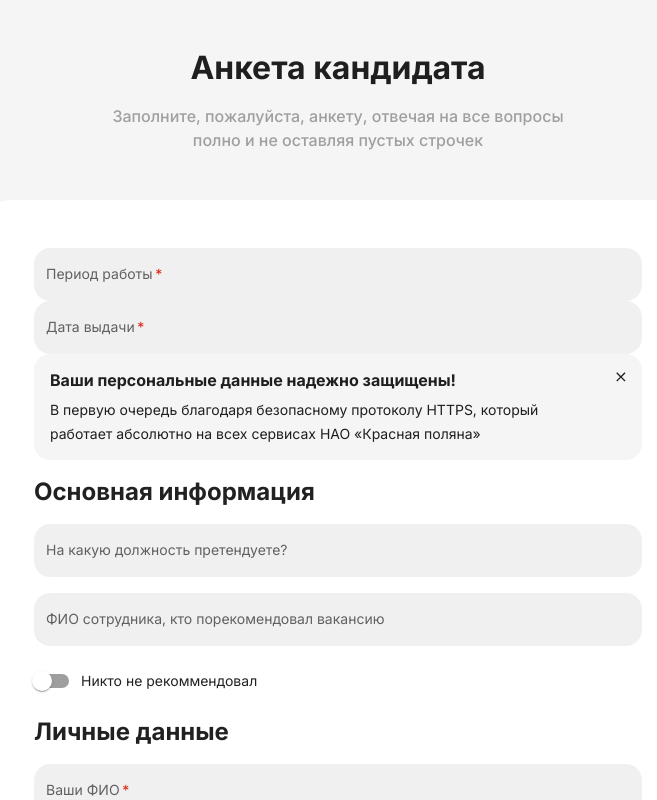
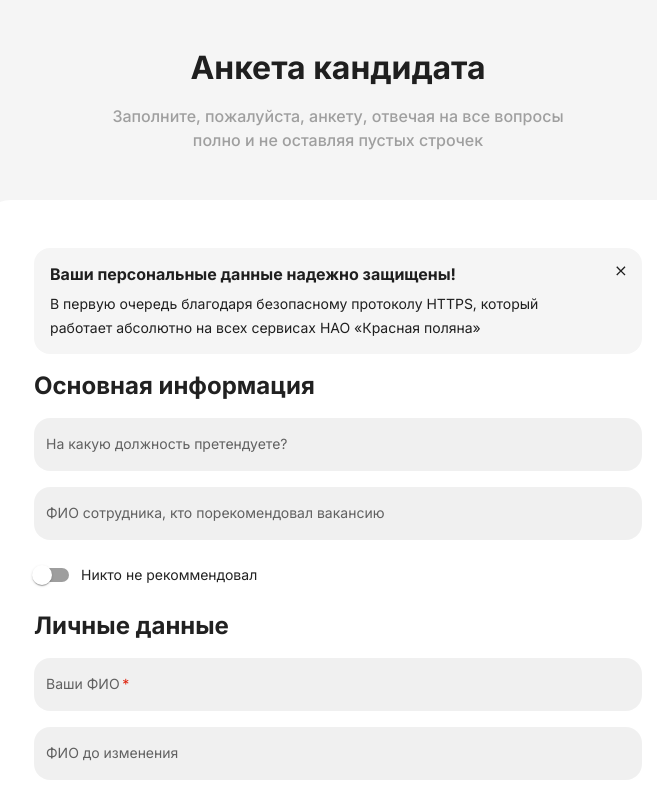
Before and after one commit to salievvm/kp-calendar, a React (Create React App) app: page / in a window 1280 px wide. Shown: the top 800 px of the page, without its empty margins (302-959 px from the left). Built offline with nearby package versions, Linux system fonts and the light colour scheme.

Commit message:
FormCandidateField: add types date & dateMulti

```diff
--- a/src/components/@ui/CustomFields/index.js
+++ b/src/components/@ui/CustomFields/index.js
@@ -1,9 +1,13 @@
 import CustomSwitch from "./CustomSwitch";
 import CustomTextField from "./CustomTextField";
 import CustomPhone from "./CustomPhone";
+import CustomDateRange from "./CustomDateRange";
+import CustomDate from "./CustomDate";
 
 export {
   CustomSwitch,
   CustomTextField,
   CustomPhone,
+  CustomDateRange,
+  CustomDate,
 };
--- a/src/consts/fieldTypes.js
+++ b/src/consts/fieldTypes.js
@@ -6,6 +6,7 @@ const FIELD_TYPES = {
   phone: 'phone',
   email: 'email',
   date: 'date',
+  dateMulti: 'dateMulti',
   list: 'list',
 };
 
--- a/src/containers/FormCandidate/FormCandidate.jsx
+++ b/src/containers/FormCandidate/FormCandidate.jsx
@@ -8,8 +8,6 @@ import { CustomAlertInfo } from '../../components/@ui/CustomAlert';
 
 import CustomPageHeader from '../../components/@ui/CustomPageHeader/CustomPageHeader';
 import FormCandidateSectionList from './FormCandidateSectionList';
-import CustomDateRange from '../../components/@ui/CustomFields/CustomDateRange';
-import CustomDate from '../../components/@ui/CustomFields/CustomDate';
 
 const FormCandidate = () => {
   const {
@@ -28,18 +26,6 @@ const FormCandidate = () => {
         subtitle={subtitle}
       />
       <CustomCard>
-        <CustomDateRange
-          required
-          label="Период работы"
-          theme="base"
-          // value={["28.08.2023", "30.08.2023"]}
-        />
-        <CustomDate
-          required
-          label="Дата выдачи"
-          theme="base"
-          // value="28.08.2023"
-        />
         <CustomAlertInfo
           title={alertTitle}
           subtitle={alertSubtitle}
--- a/src/containers/FormCandidate/FormCandidateField/FormCandidateField.jsx
+++ b/src/containers/FormCandidate/FormCandidateField/FormCandidateField.jsx
@@ -6,6 +6,8 @@ import {
   CustomTextField,
   CustomSwitch,
   CustomPhone,
+  CustomDateRange,
+  CustomDate,
 } from '../../../components/@ui/CustomFields';
 
 import useApp from '../hooks/useApp';
@@ -20,6 +22,7 @@ const {
   phone,
   email,
   date,
+  dateMulti,
 } = FIELD_TYPES;
 
 const DisplayField = ({
@@ -53,6 +56,22 @@ const DisplayField = ({
         value={value}
         onChange={onChange}
         theme={textFieldTheme}
+      />
+    case date:
+      return <CustomDate
+        required
+        label={title}
+        theme={textFieldTheme}
+        onChange={onChange}
+        value={value}
+      />
+    case dateMulti:
+      return <CustomDateRange
+        required
+        label={title}
+        theme={textFieldTheme}
+        onChange={onChange}
+        value={value}
       />
 
     default:
--- a/src/redux/actions/model/Form/dto.js
+++ b/src/redux/actions/model/Form/dto.js
@@ -11,6 +11,7 @@ const {
   phone,
   email,
   date,
+  dateMulti,
   list,
 } = FIELD_TYPES;
 
@@ -133,7 +134,7 @@ const schema = {
       dateOfIssue: {
         title: 'Дата выдачи',
         code: '',
-        type: text,
+        type: date,
         col: 6,
         required: true,
       },
```
